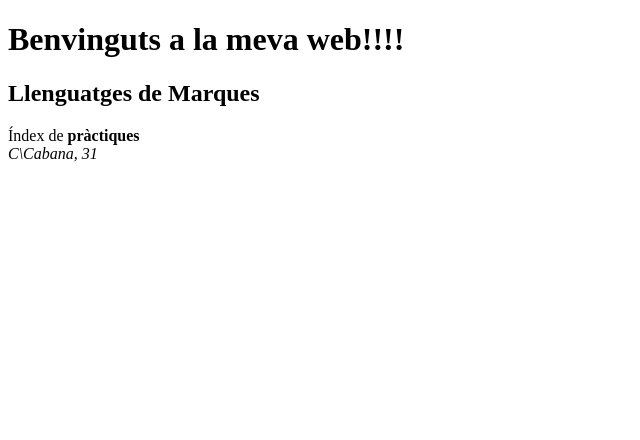
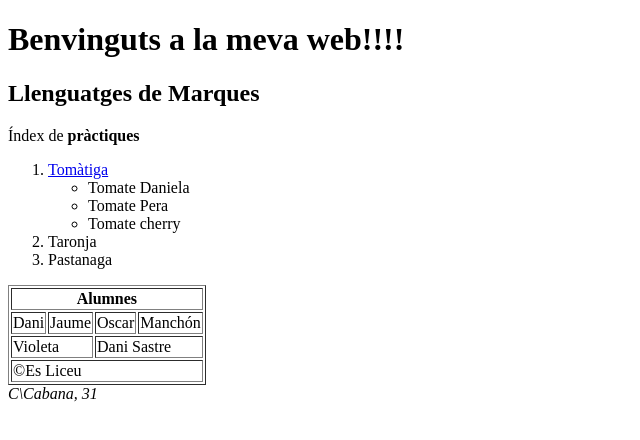
Before and after one commit to dmartinez82/LlenguatgeMarques24, a plain HTML site: page index.html in a window 1280 px wide. Shown: the whole page, without its empty margins (0-640 px from the left). Drawn offline with Linux system fonts and the light colour scheme.

Commit message:
llistes i taules HTML

```diff
--- a/index.html
+++ b/index.html
@@ -17,7 +17,58 @@
     </header>
 
     <main>
-        Índex de <strong>pràctiques</strong>
+        <div>
+            Índex de <strong>pràctiques</strong>
+        </div>
+
+        <div id="llista">
+            <ol> <!-- ordered list-->
+                <li>
+                    <a href="https://www.laprensa.hn/binrepository/1020x651/0c36/1020d580/none/11004/DNGK/tomaterico_LP884287_MG80099065.jpg" target="_blank">
+                        Tomàtiga
+                    </a>
+
+                    <ul>
+                        <li>Tomate Daniela</li>
+                        <li>Tomate Pera</li>
+                        <li>Tomate cherry</li>
+                    </ul>
+
+                </li>
+                <li>Taronja</li> <!-- list item-->
+                <li>Pastanaga</li> <!-- list item-->
+            </ol>
+        </div>
+
+        <div id="taules">
+            <table border="1">
+                <thead>
+                    <tr>
+                        <th colspan="4">Alumnes</th>
+                    </tr>
+                </thead>
+                <tbody>
+                    <tr> <!--table row-->
+                        <td>Dani</td>
+                        <td>Jaume</td>
+                        <td>Oscar</td>
+                        <td>Manchón</td>
+                    </tr>
+                    <tr>
+                        <td colspan="2">Violeta</td>
+                        <td colspan="2">Dani Sastre</td>
+                    </tr>
+                </tbody>
+                <tfoot>
+                    <tr>
+                        <td colspan="4">&copy;Es Liceu</td>
+                    </tr>
+                </tfoot>
+
+
+            </table>
+        </div>
+
     </main>
 
     <footer>
```
